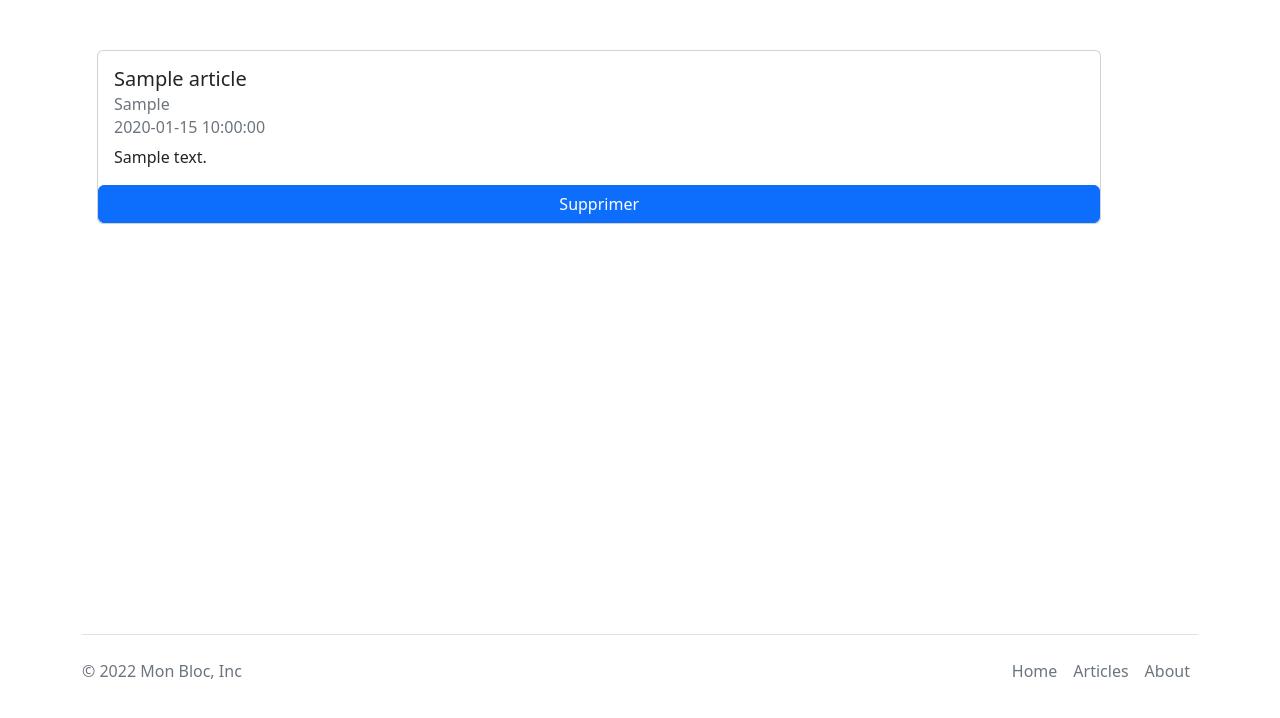
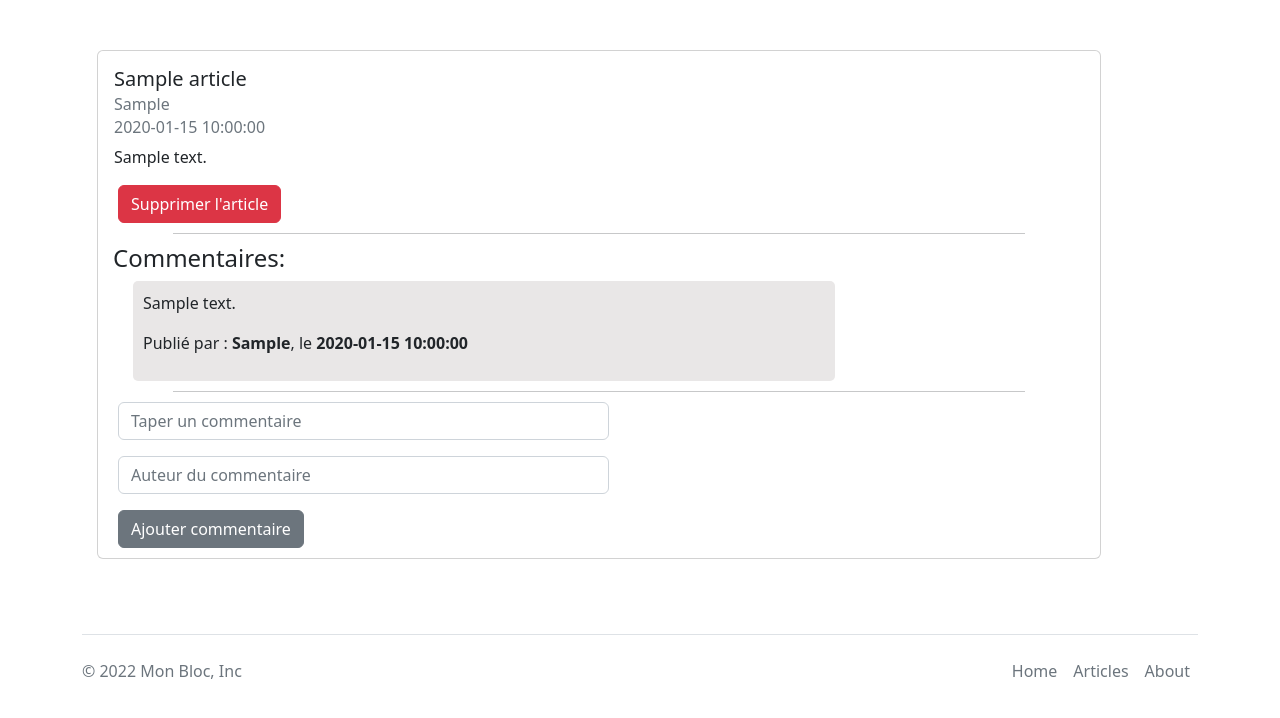
Before and after one commit to HabibGn92/PHP_Symfony, a PHP site: page /index.php in a window 1280 px wide. Shown: the part 56-774 px from the top of the page. Run offline with PHP 8.4, Linux system fonts and the light colour scheme; tables that the repository leaves empty or names only in its code hold one stand-in row (values such as "Sample post").

Commit message:
2nd commit

```diff
--- a/Module1/act-1.4/posterUnArticle.php
+++ b/Module1/act-1.4/posterUnArticle.php
@@ -30,7 +30,6 @@
             <label for="exampleFormControlInput1" class="form-label">Date de publication</label>
             <input type="date" name="date" class="form-control" id="exampleFormControlInput1">
         </div>
-        <!-- <input type="hidden" name="date" value=<?php echo date("d-m-Y") ?>> -->
         <button type="submit" name="submit" class="btn btn-primary" href="index.php">Publier</button>
     </form>
     </main>
--- a/Module1/act-1.4/showArticles.php
+++ b/Module1/act-1.4/showArticles.php
@@ -6,6 +6,39 @@
                     <h6 class="card-subtitle mb-2 text-muted"><?php echo $article['date_publication']; ?></h6>
                     <p class="card-text"><?php echo $article['texte']; ?></p>
                 </div>
-                <a  class="btn btn-primary" href="delete_post.php?id=<?php echo $article['id']?>">Supprimer</a>
+                <div style="margin-left:20px;margin-bottom:10px;">
+                    <a  class="btn btn-danger" href="delete_post.php?id=<?php echo $article['id']?>">Supprimer l'article</a>
+                </div>
+                <hr style="width:85%;margin:auto;margin-bottom:10px">
+                <h4 style="margin-left:15px">Commentaires:</h4>
+
+                <?php
+                $commentsStatement = $db->prepare('SELECT * FROM commentaires WHERE article_id = :id');
+                $commentsStatement->execute([
+                    'id'=>$article['id']
+                ]);
+                $comments = $commentsStatement->fetchAll();
+                 ?>
+                <?php foreach($comments as $comment):?>
+                    <div style="margin-left:35px;background-color:rgb(233, 231, 231);margin-bottom:10px;padding:10px;border-radius:5px 5px;width:70%;">
+                    <p><?php echo $comment['texte'] ?></p>
+                    <p>Publié par : <strong> <?php echo $comment['auteur'] ?></strong>, le <strong><?php echo $comment['date_publication'] ?></strong></p>
+                    </div>
+                <?php endforeach ?>
+
+                <hr style="width:85%;margin:auto;margin-bottom:10px">
+
+                <form action="addComment.php" method="post" style="margin-bottom:10px;margin-left:20px;">
+                <input type="hidden" name="article_id" value="<?php echo $article['id']?>">
+                <input type="hidden" name="date" value="<?php echo date('Y-m-d')?>">
+                    <div class="mb-3 d-flex">
+                        <input type="text" name="comment" style="width:50%;" class="form-control" id="exampleFormControlInput1" placeholder="Taper un commentaire">
+                    </div>
+                    <div class="mb-3 d-flex">
+                        <input type="text" name="auteur" style="width:50%;" class="form-control" id="exampleFormControlInput1" placeholder="Auteur du commentaire">
+                    </div>
+                    <button type="submit" name="addComment" class="btn btn-secondary">Ajouter commentaire</button>
+                </form>
             </div>
+
 <?php endforeach ?>
```
Also changed, not shown: Module1/act-1.4/addComment.php (added, +17 -0 lines).
